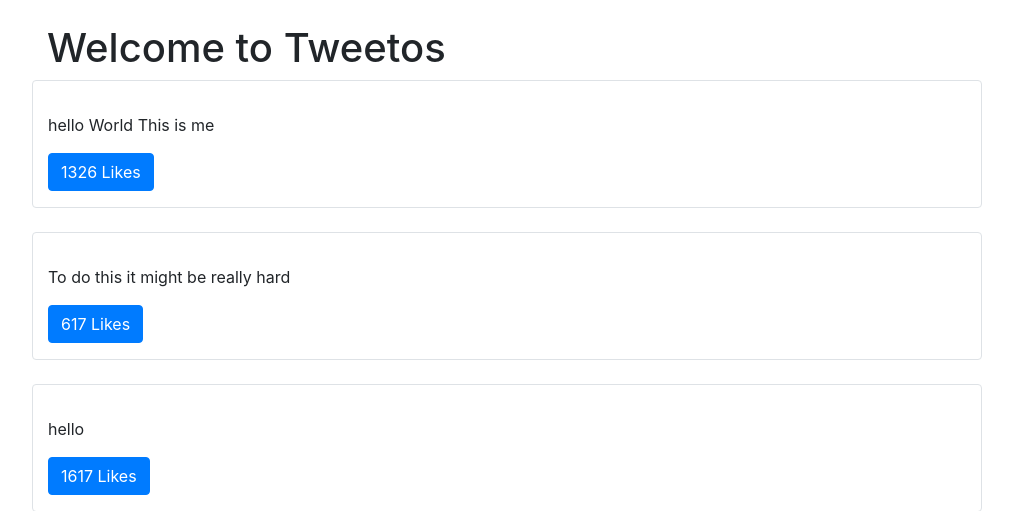
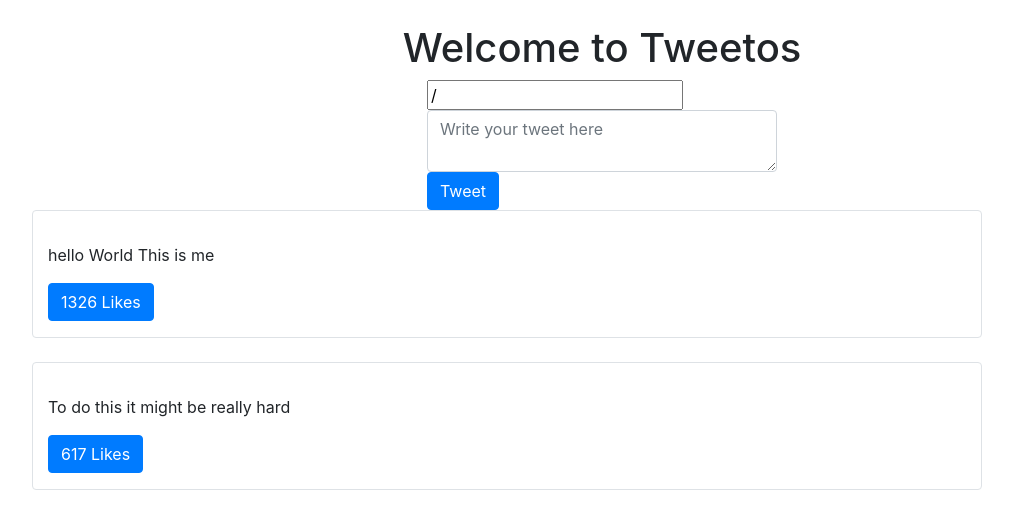
Before and after one commit to marcusbey/tweeter_like, a Django app: page / in a window 1280 px wide. Shown: the part 56-567 px from the top of the page, without its empty margins (38-1051 px from the left). Run offline with Django 3.2, Linux system fonts and the light colour scheme; data comes from the database, SQL or seed files in the repository; some libraries are stand-ins or nearby versions.

Commit message:
adding the form on the home page

```diff
--- a/templates/pages/home.html
+++ b/templates/pages/home.html
@@ -7,9 +7,19 @@ Me or you
 
 {% block content %}
 
-<div class='row'>
+<div class='row text-center'>
     <div class='col'>
         <h1>Welcome to Tweetos</h1>
+    </div>
+</div>
+
+<div class="row">
+    <div class="col-md-4 mx-auto col-10">
+        <form action="/create-tweet" method="POST" class="form">
+            <input type="hideden" value='/' name='next' />
+            <textarea class='form-control' name='content' placeholder="Write your tweet here"></textarea>
+            <button type="input" class="btn btn-primary">Tweet</button>
+        </form>
     </div>
 </div>
 
```
